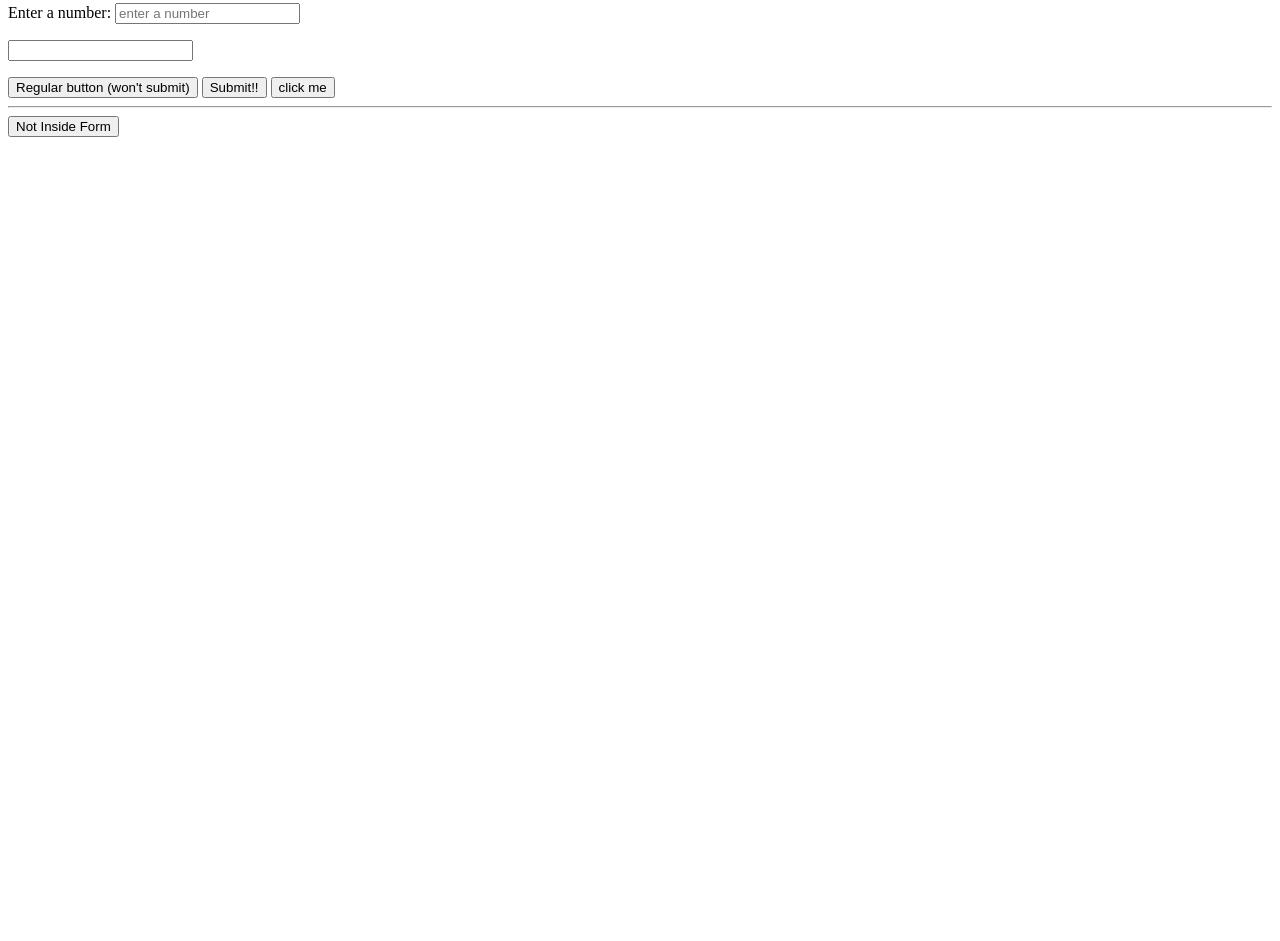
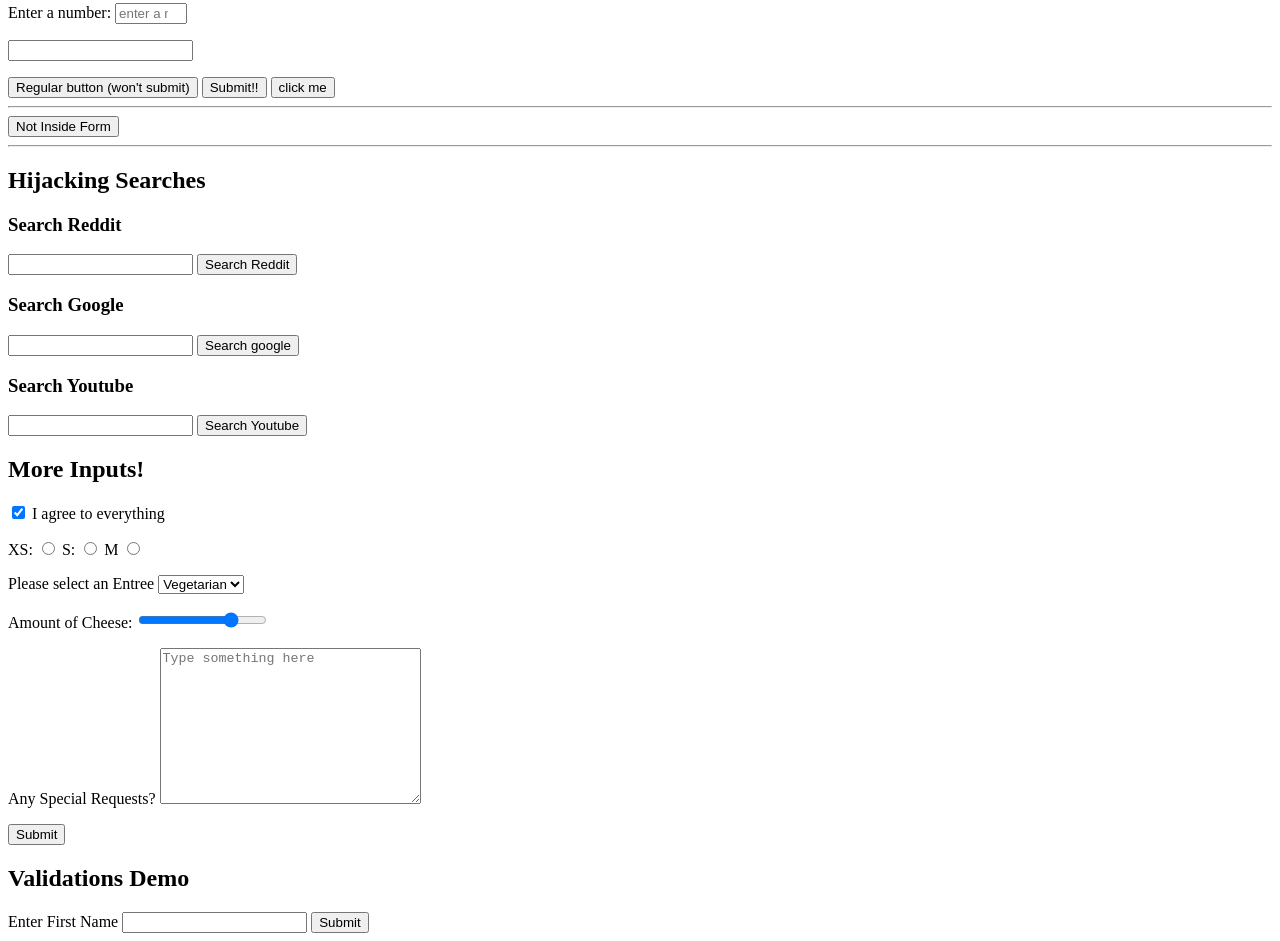
Before and after one commit to henryxuy/bootcamp, a plain HTML site: page HTML_Forms_Tables_CODE/forms_own.html in a window 1280 px wide. Shown: the part 289-1230 px from the top of the page. Before the commit the page ends 800 px from the top, so only its background shows below. Drawn offline with Linux system fonts and the light colour scheme.

Commit message:
20230626

```diff
--- a/HTML_Forms_Tables_CODE/forms_own.html
+++ b/HTML_Forms_Tables_CODE/forms_own.html
@@ -12,6 +12,7 @@
     <form action="/tacos">
         <!-- default behavior of a button inside a form: do the form action -->
         <!-- can change it through setting the type -->
+        <!-- label.for: Bind the label to an input -->
         <button type="button">PLEASE DO NOT SUBMIT THE FORM</button>
         <p>
             <label for="username">Enter a Username:</label>
@@ -29,7 +30,7 @@
         <p>
             <label for="number">
                 Enter a number:
-                <input type="number" placeholder="enter a number">
+                <input type="number" placeholder="enter a number" name="num", min="1" max="1000" step="2">
             </label>
         </p>
         <p><input type="text"></p>
@@ -39,8 +40,69 @@
     </form>
     <hr>
     <button>Not Inside Form</button>
+    <hr>
+    <h2>Hijacking Searches</h2>
+    <h3>Search Reddit</h3>
+    <!-- form -> input.name: appended to the end of the action link -->
     <form action="https://www.reddit.com/search">
+        <input type="text" name="q">
+        <button>Search Reddit</button>
+    </form>
+    <h3>Search Google</h3>
+    <form action="https://www.google.com/search">
+        <input type="text" name="q">
+        <button>Search google</button>
+    </form>
+    <h3>Search Youtube</h3>
+    <form action="https://www.youtube.com/results">
+        <input type="text" name="search_query">
+        <button>Search Youtube</button>
+    </form>
 
+    <h2>More Inputs!</h2>
+    <form action="/birds">
+        <input type="checkbox" name="agree_tos" id="agree" checked>
+        <label for="agree">I agree to everything</label>
+        <!-- input-radio.name: Same name for radio => We can only choose one of them. Would be sent when submitting it-->
+        <!-- input-radio.value -->
+        <p>
+            <label for="xs">XS:</label>
+            <input type="radio" name="size" id="xs" value="xs">
+            <label for="s">S:</label>
+            <input type="radio" name="size" id="s" value="s">
+            <label for="m">M</label>
+            <input type="radio" name="size" id="m" value="m">
+        </p>
+        <!-- Note: select, textarea are not input -->
+        <!-- select.name: Would be sent when submitting it -->
+        <!-- select.selected: Pre-selected -->
+        <p>
+            <label for="meal">Please select an Entree</label>
+            <select name="meal" id="meal">
+                <option value="fish">Fish</option>
+                <option value="veg" selected>Vegetarian</option>
+                <option value="steak">Steak</option>
+            </select>
+        </p>
+
+        <p>
+            <label for="cheese">Amount of Cheese:</label>
+            <input type="range" id="cheese" min="1" max="100" value="75" name="cheese_level">
+        </p>
+
+        <p>
+            <label for="requests">Any Special Requests?</label>
+            <textarea name="Requests?" id="requests" cols="30" rows="10" placeholder="Type something here"></textarea>
+        </p>
+
+        <button>Submit</button>
+    </form>
+
+    <h2>Validations Demo</h2>
+    <form action="/dummy">
+        <label for="first">Enter First Name</label>
+        <input type="text" name="first" id="first">
+        <button>Submit</button>
     </form>
 
 </body>
```
Also changed, not shown: HTML_Forms_Tables_CODE/form_exercise.html (added, +29 -0 lines).
